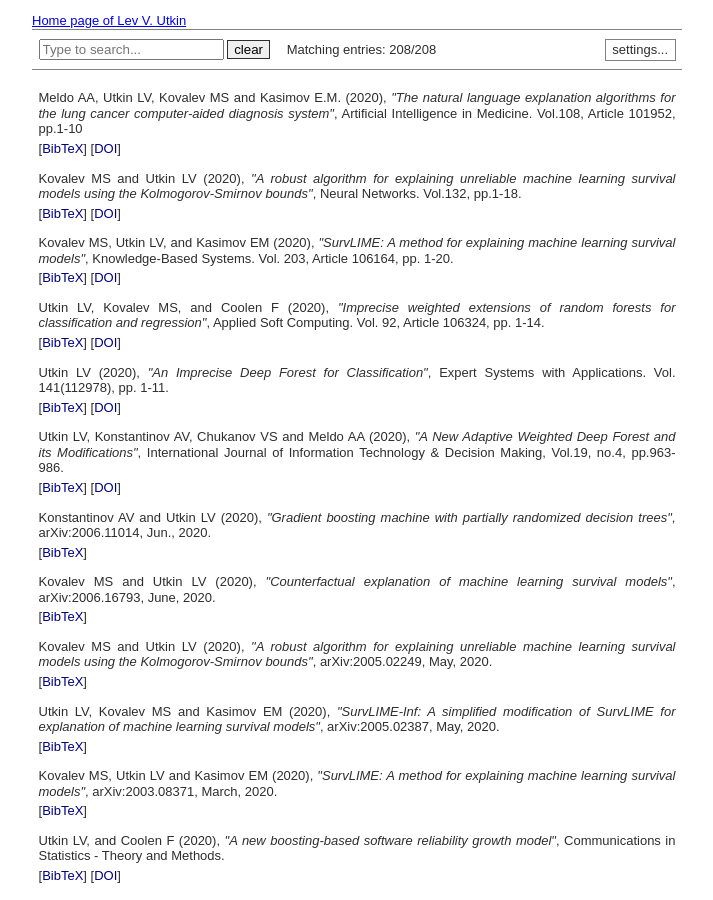
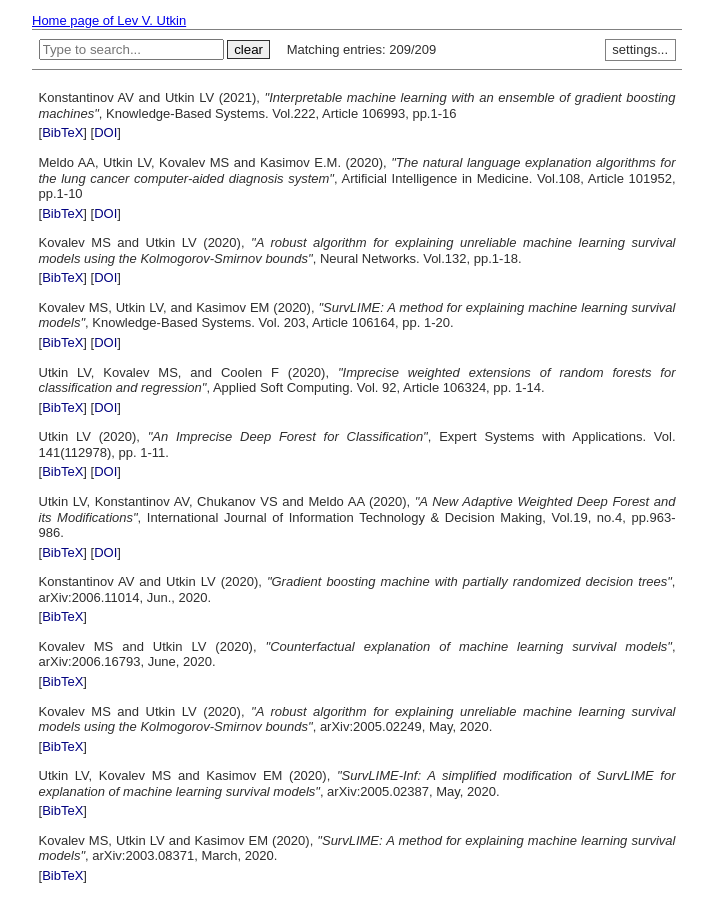
Before and after one commit to levutkin/levutkin.github.io, a Jekyll site: the page publications.html, which Jekyll copies as it is, in a window 1280 px wide and 900 px high. Shown: the whole window, without its empty margins (283-996 px from the left). Built offline with Jekyll 4.4.1, drawn with Linux system fonts in a browser that asks for light colours.

Commit message:
Update publications.html

```diff
--- a/publications.html
+++ b/publications.html
@@ -405,6 +405,27 @@ p.infolinks { margin: 0.3em 0em 0em 0em; padding: 0px; }
 <table id="qs_table" border="1">
 <tbody>
 
+
+<tr id="Konstantinov-Utkin-21" class="entry">
+	<td>Konstantinov AV and Utkin LV (2021), <i>"Interpretable machine learning with an ensemble of gradient boosting machines"</i>, Knowledge-Based Systems. Vol.222, Article 106993, pp.1-16
+	<p class="infolinks"> [<a href="javascript:toggleInfo('Konstantinov-Utkin-21','bibtex')">BibTeX</a>] [<a href="https://doi.org/10.1016/j.knosys.2021.106993" target="_blank">DOI</a>]</p>
+	</td>
+</tr>
+<tr id="bib_Konstantinov-Utkin-21" class="bibtex noshow">
+<td><b>BibTeX</b>:
+<pre>
+@article{Konstantinov-Utkin-21,
+  author  = {A.V. Konstantinov and L.V. Utkin},
+  journal = {Artificial Intelligence in Medicine},
+  title   = {Interpretable machine learning with an ensemble of gradient boosting machines},
+  year    = {2021},
+  number  = {Article 106993},
+  pages   = {1--16},
+  volume  = {222},
+  doi     = {10.1016/j.knosys.2021.106993},
+}
+</pre></td>
+
 <tr id="Meldo-Utkin-etal-2020" class="entry">
 	<td>Meldo AA, Utkin LV, Kovalev MS and Kasimov E.M. (2020), <i>"The natural language explanation algorithms for the lung cancer computer-aided diagnosis system"</i>, Artificial Intelligence in Medicine. Vol.108, Article 101952, pp.1-10
 	<p class="infolinks"> [<a href="javascript:toggleInfo('Meldo-Utkin-etal-2020','bibtex')">BibTeX</a>] [<a href="https://doi.org/10.1016/j.artmed.2020.101952" target="_blank">DOI</a>]</p>
```
